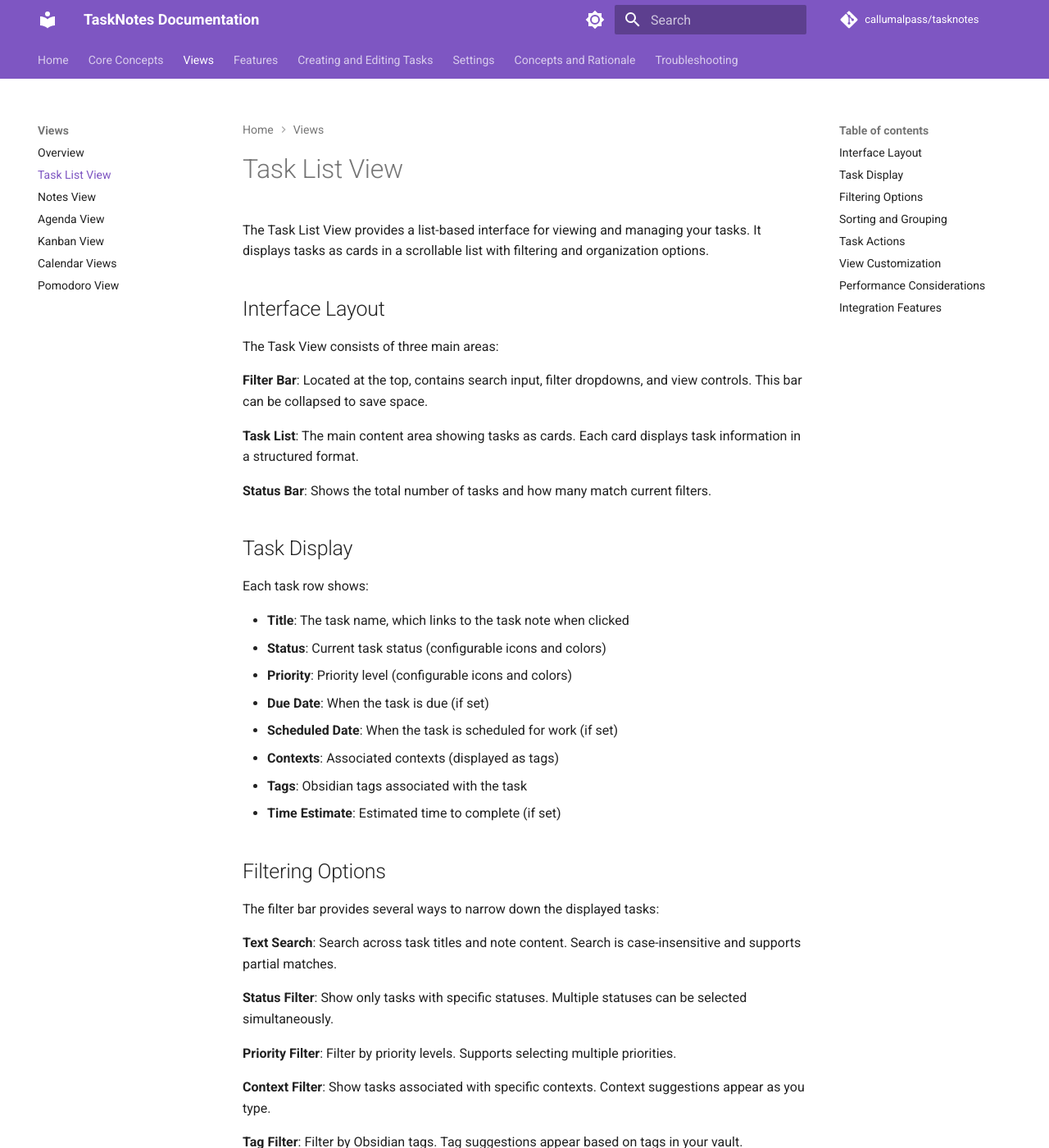
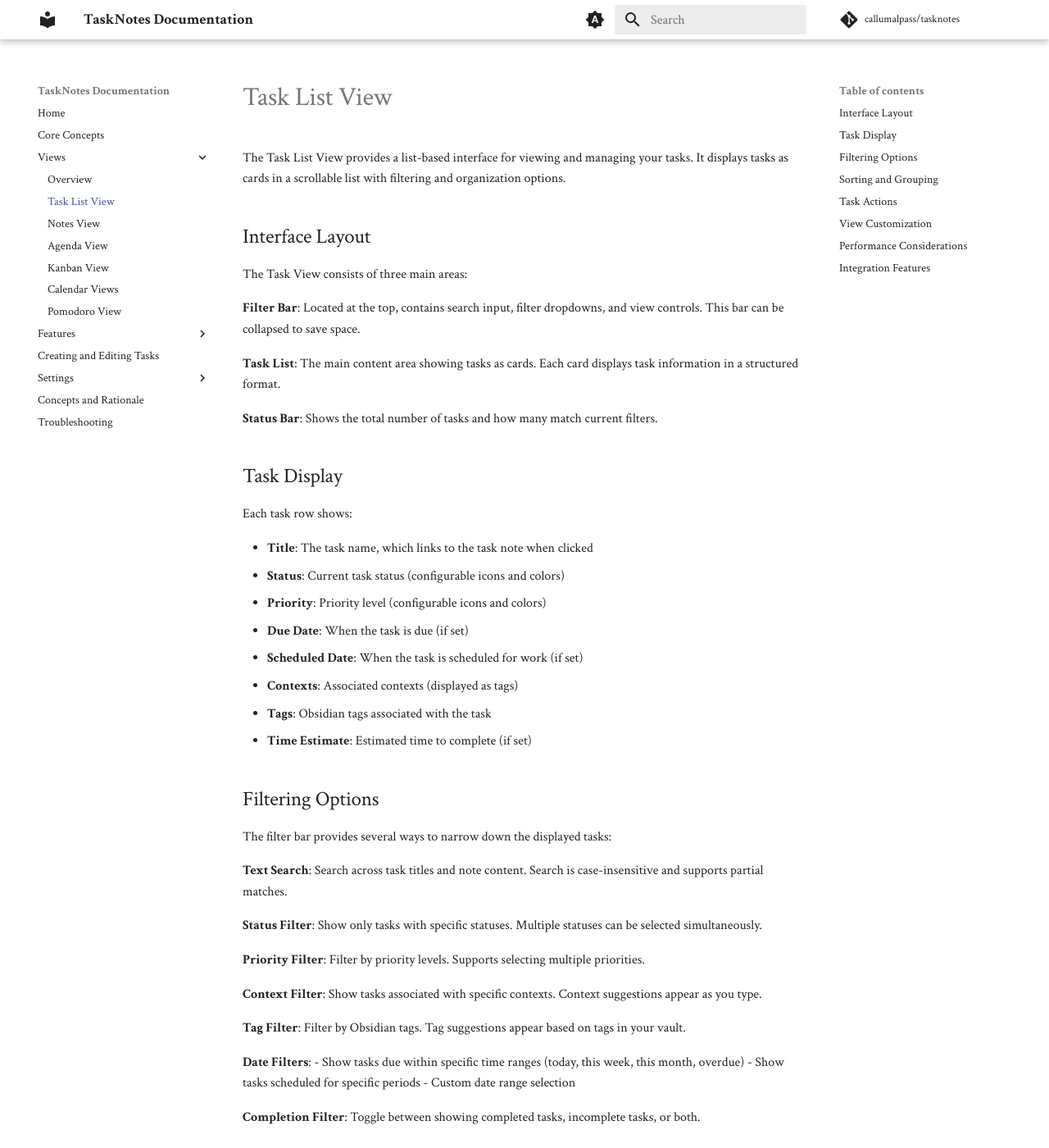
Before and after one commit to thisisthedave/tasknotes, an MkDocs documentation site: the page built from docs/views/task-view.md, in a window 1280 px wide and 1400 px high. Shown: the whole window at 82% size. Built offline with MkDocs 1.6.1 and Material for MkDocs 9.7.7, drawn with Linux system fonts in a browser that asks for light colours; comment, search, counter and statistics services are not loaded; some of the changed text lies outside the part shown.

Commit message:
update docs

```diff
--- a/mkdocs.yml
+++ b/mkdocs.yml
@@ -5,33 +5,35 @@ site_author: Callum Alpass
 repo_name: callumalpass/tasknotes
 repo_url: https://github.com/callumalpass/tasknotes
 
+# Configuration
 theme:
-  name: material
+  name: material # Use the Material theme
+  # You can add theme-specific features here later, like palettes, fonts, logos, etc.
+  features:
+   # - navigation.tabs
+   - search.suggest
+  font:
+   text: Crimson Text
   palette:
-    - scheme: default
-      primary: deep purple
-      accent: purple
-      toggle:
-        icon: material/brightness-7
-        name: Switch to dark mode
-    - scheme: slate
-      primary: deep purple
-      accent: purple
-      toggle:
-        icon: material/brightness-4
-        name: Switch to light mode
-  font:
-    text: Roboto
-    code: Roboto Mono
-  features:
-    - navigation.tabs
-    - navigation.sections
-    - navigation.expand
-    - navigation.path
-    - navigation.top
-    - search.highlight
-    - search.share
-    - content.code.copy
+  - media: "(prefers-color-scheme)"
+    accent: purple
+    primary: white
+    toggle:
+     icon: material/brightness-auto
+     name: Switch to light mode
+  - media: "(prefers-color-scheme: light)"
+    scheme: default
+    accent: purple
+    primary: white
+    toggle:
+      icon: material/toggle-switch
+      name: Switch to dark mode
+  - media: "(prefers-color-scheme: dark)"
+    scheme: slate
+    accent: purple
+    primary: black
+    toggle:
+      icon: material/toggle-switch-off-outline
 
 nav:
   - Home: index.md
```
Also changed, not shown: docs/views/task-view.md (+1 -3 lines).
